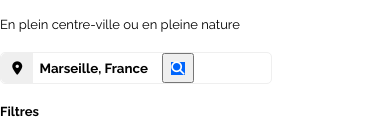
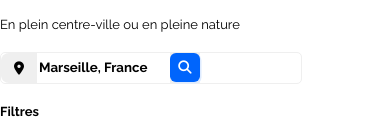
Before and after one commit to Yannstj/booki-starter-code, a plain HTML site: page index.html in a window 390 px wide. Shown: the part 178-316 px from the top of the page. Drawn offline with Linux system fonts and the light colour scheme.

Commit message:
icon search adjustment

```diff
--- a/css/style.css
+++ b/css/style.css
@@ -101,7 +101,7 @@ header li {
 }
 
 .form-search {
-  border-radius: 5px;
+  border-radius: 8px;
   border: 0.5px solid #efefef;
   width: 270px;
   height: 30px;
@@ -114,7 +114,7 @@ header li {
 
 .location {
   border: none;
-  border-radius: 5px 0px 0px 5px;
+  border-radius: 8px 0px 0px 8px;
   width: 12%;
   height: 100%;
 }
@@ -129,14 +129,9 @@ header li {
   display: none;
 }
 
-.fa-magnifying-glass {
-  color: white;
-  background-color: #0065fc;
-}
-
 .btn-search {
   border: none;
-  border-radius: 0px 5px 5px 0px;
+  border-radius: 0px 8px 8px 0px;
   width: 40.4%;
   height: 100%;
   color: white;
@@ -527,7 +522,7 @@ footer li {
 }
 
 /* Small devices (phones, less than 768px) */
-@media (max-width: 767.98px) {
+@media (min-width: 320px) and (max-width: 767.98px) {
   body {
     margin: 0;
     margin: 0;
@@ -567,10 +562,32 @@ footer li {
   .activite-link {
     border-bottom: #d9d9d9 2px solid;
   }
+
+  .form-search {
+    display: flex;
+    border-radius: 5px;
+    border: 0.5px solid #efefef;
+    width: 300px;
+    height: 30px;
+    margin-top: 20px;
+  }
   .icon-search {
-    display: inline-block;
-    height: 100%;
-    width: 12%;
+    display: flex;
+    justify-content: center;
+    border: none;
+    margin: 0;
+    padding: 0;
+  }
+  .icon-search i {
+    padding: 8.2px;
+    margin: 0;
+    border-radius: 6px;
+    box-shadow: 1.5px 1.5px 0px var(--filter-bg-color);
+  }
+
+  .fa-magnifying-glass {
+    color: white;
+    background-color: #0065fc;
   }
 
   .btn-search {
```
Also changed, not shown: index.html (+1 -7 lines).
